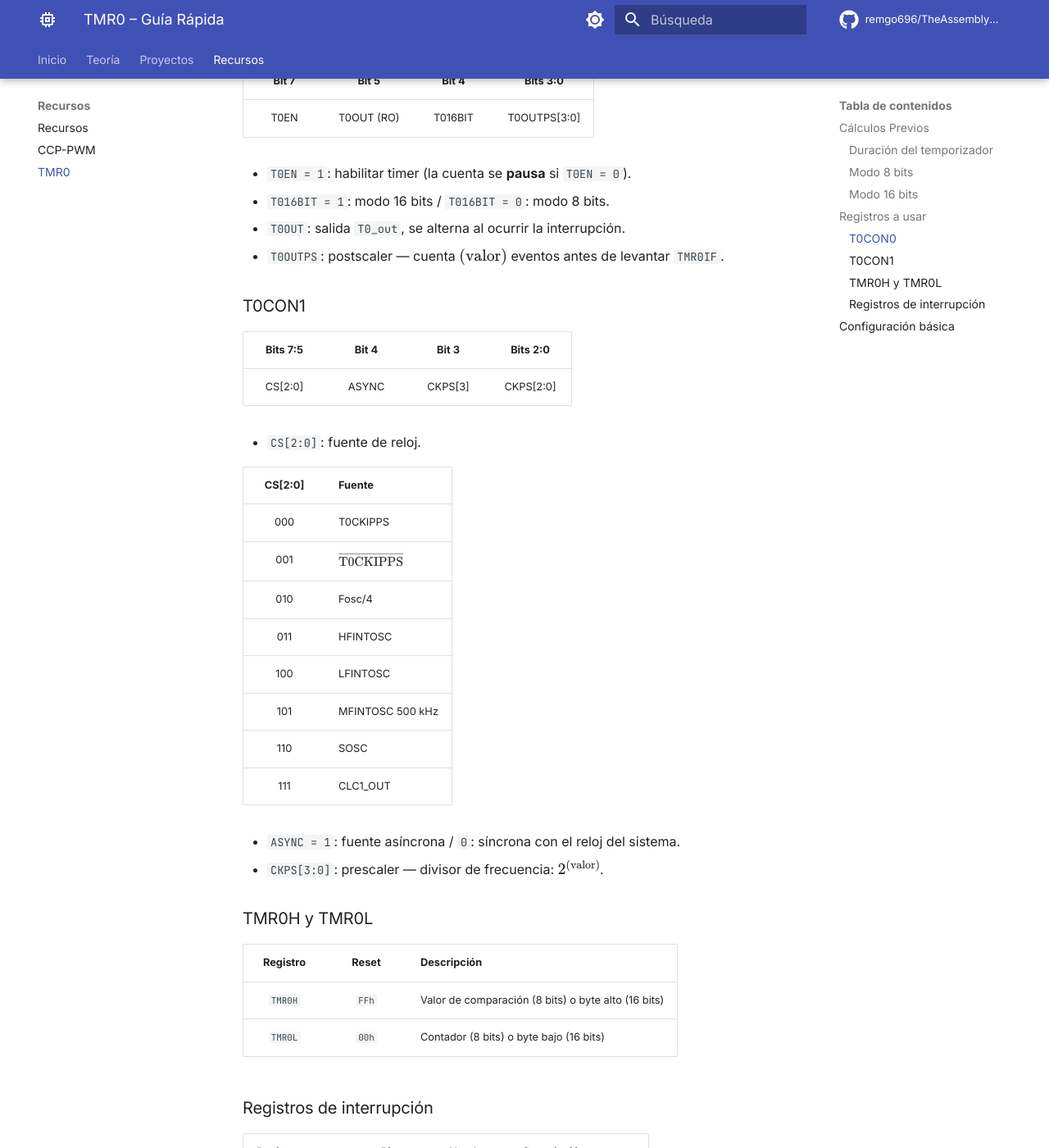
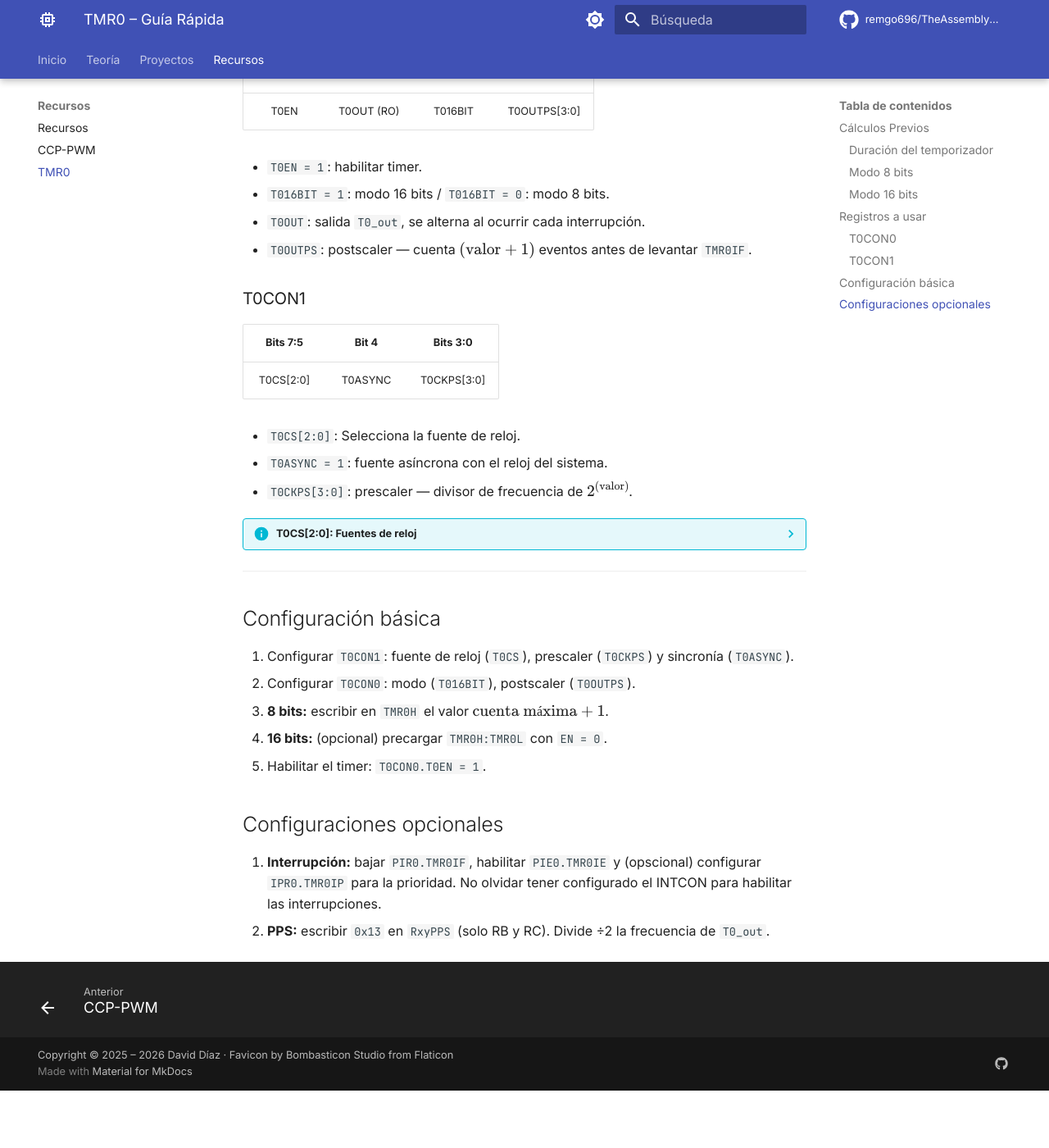
Before and after one commit to remgo696/TheAssemblyChronicles-PIC, an MkDocs documentation site: the page built from docs/recursos/tmr0.md, in a window 1280 px wide and 1400 px high, scrolled down 1500 px. Shown: the whole window at 82% size. Built offline with MkDocs 1.6.1 and Material for MkDocs 9.7.7, drawn with Linux system fonts in a browser that asks for light colours; comment, search, counter and statistics services are not loaded; after the commit the page ends 2830 px from its top, so only the background shows below that; some of the changed text lies outside the part shown.

Commit message:
Update TMR0 documentation for PIC18F47Q10 with corrected descriptions and calculations

```diff
--- a/docs/recursos/tmr0.md
+++ b/docs/recursos/tmr0.md
@@ -26,17 +26,18 @@
 
 ### Duración del temporizador
 
-$$\text{duración} = \frac{4}{F_{osc}} \times \text{prescaler} \times \text{cuenta máxima} \times \text{postscaler}$$
+$$
+\text{Duracion} = \frac{\text{PreScaler} \times \text{Num. Cuentas} \times \text{PostScaler}}{F_{\text{TMR0}}}
+$$
 
 ### Modo 8 bits
-
-- `TMR0L` cuenta desde 0 hasta `TMR0H - 1`. Al igualar `TMR0H` se genera un **match** y se reinicia.
-- Cuenta máxima $\leq 254$. Cargar en `TMR0H` el valor $\text{cuenta máxima} + 1$.
+$$
+\mathtt{TMR0H} = \frac {\text{Duracion} \times F_{\text{TMR0}}} {\text{PreScaler} \times \text{PostScaler}} \leq 255
+$$
 
 ### Modo 16 bits
 
-- `TMR0H:TMR0L` cuenta hasta `FFFF` (65 535). Al desbordar ocurre un **overflow** y se reinicia a 0.
-- Se puede precargar un valor inicial escribiendo en `TMR0H:TMR0L` con `EN = 0`.
+$$ \mathtt{TMR0H:L} = 65536 - \frac {\text{Duracion} \times F_{\text{TMR0}}} {\text{PreScaler} \times \text{PostScaler}} \geq 0$$
 
 !!! warning "Orden de lectura / escritura (16 bits)"
     - **Leer:** primero `TMR0L`, luego `TMR0H`.
@@ -63,56 +64,45 @@
 |:-----:|:-----:|:-----:|:--------:|
 | T0EN | T0OUT (RO) | T016BIT | T0OUTPS[3:0] |
 
-- `T0EN = 1`: habilitar timer (la cuenta se **pausa** si `T0EN = 0`).
+- `T0EN = 1`: habilitar timer.
 - `T016BIT = 1`: modo 16 bits / `T016BIT = 0`: modo 8 bits.
-- `T0OUT`: salida `T0_out`, se alterna al ocurrir la interrupción.
-- `T0OUTPS`: postscaler — cuenta $(\text{valor})$ eventos antes de levantar `TMR0IF`.
+- `T0OUT`: salida `T0_out`, se alterna al ocurrir cada interrupción.
+- `T0OUTPS`: postscaler — cuenta $(\text{valor}+1)$ eventos antes de levantar `TMR0IF`.
 
 ### T0CON1
 
-| Bits 7:5 | Bit 4 | Bit 3 | Bits 2:0 |
-|:--------:|:-----:|:-----:|:--------:|
-| CS[2:0] | ASYNC | CKPS[3] | CKPS[2:0] |
+| Bits 7:5 | Bit 4 | Bits 3:0 |
+|:--------:|:-----:|:--------:|
+| T0CS[2:0] | T0ASYNC | T0CKPS[3:0] |
 
-- `CS[2:0]`: fuente de reloj.
+- `T0CS[2:0]`: Selecciona la fuente de reloj.
+- `T0ASYNC = 1`: fuente asíncrona con el reloj del sistema.
+- `T0CKPS[3:0]`: prescaler — divisor de frecuencia de $2^{(\text{valor})}$.
 
-| CS[2:0] | Fuente |
-|:-------:|:-------|
-| 000 | T0CKIPPS |
-| 001 | $\overline{\text{T0CKIPPS}}$ |
-| 010 | Fosc/4 |
-| 011 | HFINTOSC |
-| 100 | LFINTOSC |
-| 101 | MFINTOSC 500 kHz |
-| 110 | SOSC |
-| 111 | CLC1_OUT |
+??? info "T0CS[2:0]: Fuentes de reloj"
+    | T0CS[2:0] | Fuente |
+    |:---------:|:-------|
+    | 000 | T0CKIPPS |
+    | 001 | $\overline{\text{T0CKIPPS}}$ |
+    | 010 | Fosc/4 |
+    | 011 | HFINTOSC |
+    | 100 | LFINTOSC |
+    | 101 | MFINTOSC 500 kHz |
+    | 110 | SOSC |
+    | 111 | CLC1_OUT |
 
-- `ASYNC = 1`: fuente asíncrona / `0`: síncrona con el reloj del sistema.
-- `CKPS[3:0]`: prescaler — divisor de frecuencia: $2^{(\text{valor})}$.
-
-### TMR0H y TMR0L
-
-| Registro | Reset | Descripción |
-|:--------:|:-----:|:------------|
-| `TMR0H` | `FFh` | Valor de comparación (8 bits) o byte alto (16 bits) |
-| `TMR0L` | `00h` | Contador (8 bits) o byte bajo (16 bits) |
-
-### Registros de interrupción
-
-| Registro | Bit | Nombre | Descripción |
-|:---------|:---:|:------:|:------------|
-| `PIR3` (BSR = 4) | `<7>` | `TMR0IF` | Flag de interrupción |
-| `PIE3` (BSR = 4) | `<7>` | `TMR0IE` | Habilita la interrupción |
-| `IPR3` (BSR = 3) | `<7>` | `TMR0IP` | `1` = alta prioridad |
 
 ---
 
 ## Configuración básica
 
-1. Configurar `T0CON1`: fuente de reloj (`CS`), prescaler (`CKPS`) y sincronía (`ASYNC`).
-2. Configurar `T0CON0`: modo (`MD16`), postscaler (`OUTPS`).
+1. Configurar `T0CON1`: fuente de reloj (`T0CS`), prescaler (`T0CKPS`) y sincronía (`T0ASYNC`).
+2. Configurar `T0CON0`: modo (`T016BIT`), postscaler (`T0OUTPS`).
 3. **8 bits:** escribir en `TMR0H` el valor $\text{cuenta máxima} + 1$.
 4. **16 bits:** (opcional) precargar `TMR0H:TMR0L` con `EN = 0`.
-5. Habilitar el timer: `T0CON0.EN = 1`.
-6. **(Opcional) Interrupción:** habilitar `PIE3<7>` y bajar `PIR3<7>` al atenderla.
-7. **(Opcional) PPS:** escribir `0x39` en `RxyPPS` (solo RC y RF). Divide ÷2 la frecuencia de `T0_out`.
+5. Habilitar el timer: `T0CON0.T0EN = 1`.
+
+## Configuraciones opcionales
+
+6. **Interrupción:** bajar `PIR0.TMR0IF`, habilitar `PIE0.TMR0IE` y (opscional) configurar `IPR0.TMR0IP` para la prioridad. No olvidar tener configurado el INTCON para habilitar las interrupciones.
+7. **PPS:** escribir `0x13` en `RxyPPS` (solo RB y RC). Divide ÷2 la frecuencia de `T0_out`.
```
Also changed, not shown: other parts of docs/recursos/tmr0.md (+8 -8 lines).
